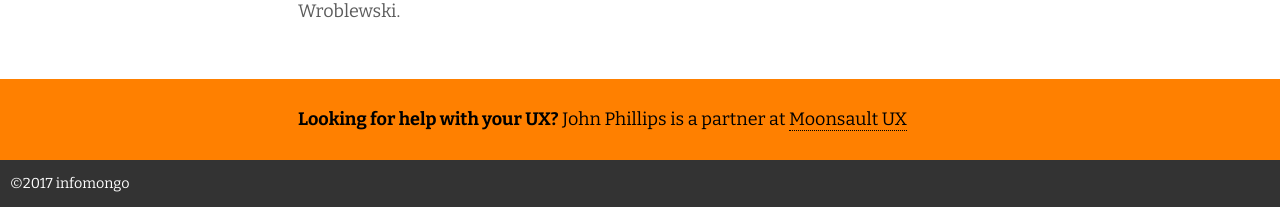
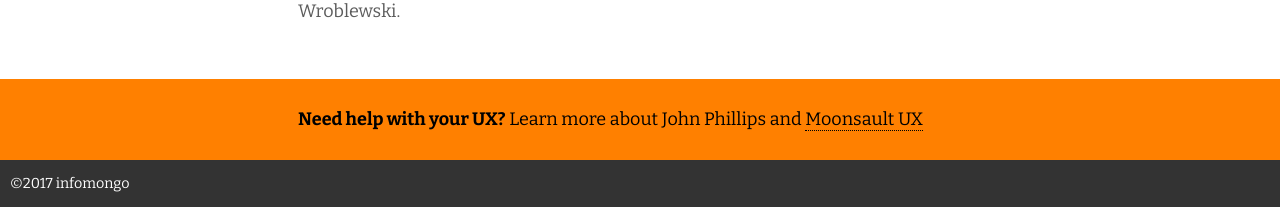
Before and after one commit to infomongo/infomongo.github.io, a Jekyll site: the page built from posts/make-it-obvious.html, in a window 1280 px wide. Shown: the part 3741-3948 px from the top of the page. Built offline with Jekyll 4.4.1, drawn with Linux system fonts in a browser that asks for light colours.

Commit message:
post second essay

```diff
--- a/_includes/index.scss
+++ b/_includes/index.scss
@@ -15,6 +15,10 @@
 	border-top: 5px $accent-color solid;
 	border-bottom: 50px $dark-font solid;
 	position: relative;
+}
+
+.hidden {
+	display: none;
 }
 
 .copyright {
@@ -40,6 +44,34 @@
 	position: absolute;
 	top: 1em;
 	right: 1em;
+}
+
+#essay-menu {
+	position: absolute;
+	top: 2em;
+	right: 2em;
+	background-color: white;
+	padding: 20px;
+	border: 1px #b5b4b6 solid;
+	h4 {
+		margin: 0;
+	}
+	a:hover {
+		border: none;
+	}
+	a:visited {
+		color: $accent-color;
+	}
+	.item {
+		display: block;
+		margin-top: .5em;
+	}
+	#close-menu {
+		position: absolute;
+		font-size: 150%;
+		top:   5px;
+		right: 10px;
+	}
 }
 
 h3 {
@@ -128,6 +160,7 @@
 		}
 	}
 }
+
 
 .promote {
 	padding: 1px;
@@ -224,6 +257,10 @@
 			max-width: 120%;
 			margin-left: -10%;
 		}
+		&.no-offset {
+			max-width: 100%;
+			margin-left: 0;
+		}
 		&.retina {
 			width: 50%;
 		}
@@ -254,6 +291,12 @@
 		//padding-bottom: 3em;
 	}
 
+	#essay-menu {
+		right: 10px;
+		top: 1em;
+		max-width: 100%;
+	}
+
 	img {
 		&.center {
 			//display: block;
@@ -277,7 +320,6 @@
 		}
 	}
 
-
 	.promote {
 		span {
 			display: block;
--- a/_layouts/post.html
+++ b/_layouts/post.html
@@ -6,7 +6,7 @@
 
 <div class="promote">
 	<div class="main">
-		<span class="">Looking for help with your UX?</span>
-		John Phillips is a partner at <a href="//moonsault.co/ux/">Moonsault UX</a>
+		<span class="">Need help with your UX?</span>
+		Learn more about John Phillips and <a href="//moonsault.co/ux/">Moonsault UX</a>
 	</div>
 </div>
```
Also changed, not shown: posts/text.html (+31 -0 lines), posts/you-think-your-website-looks-like-this.html (added, +78 -0 lines), img/ESPN-desktop.jpg (added), img/ESPN-desktop.png (added), img/ESPN-mobile.jpg (added), img/ESPN-mobile.png (added), img/internet-usage-us.png (added), img/internet-usage-ww.png (added).
